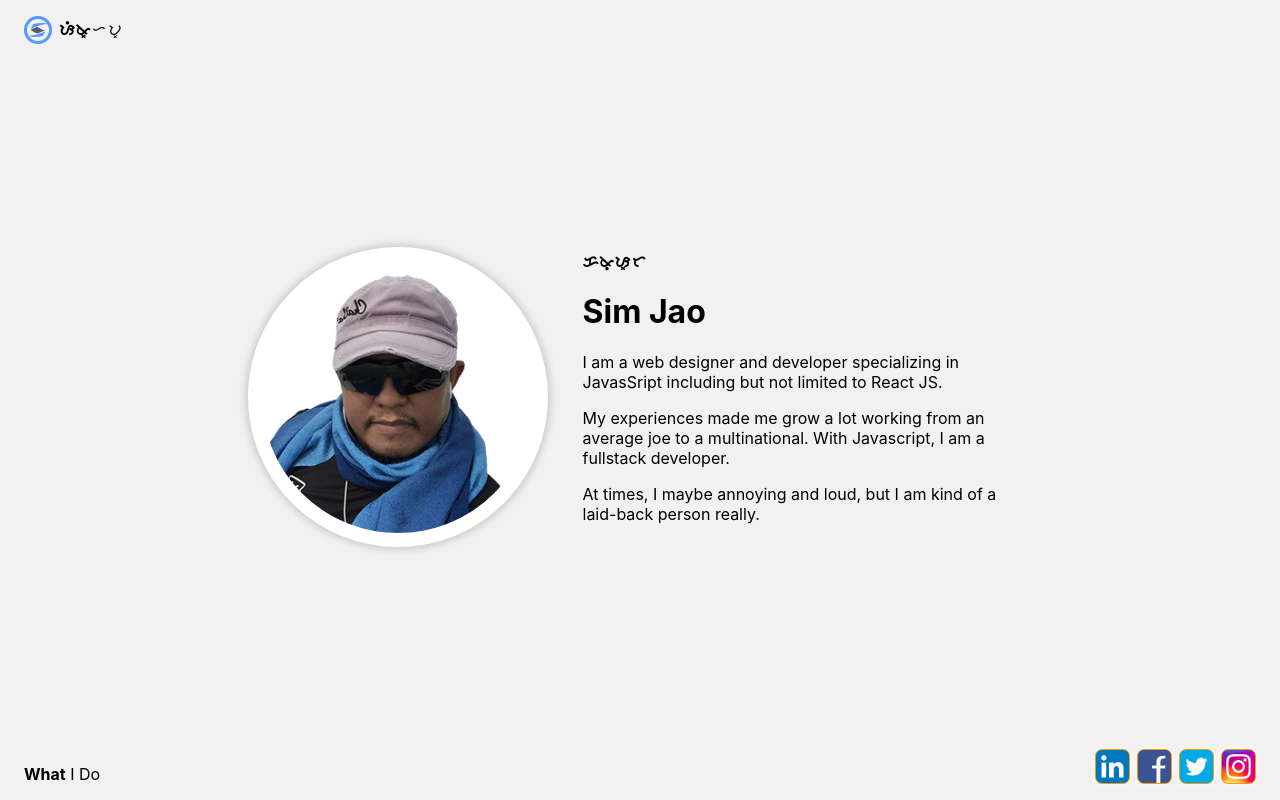
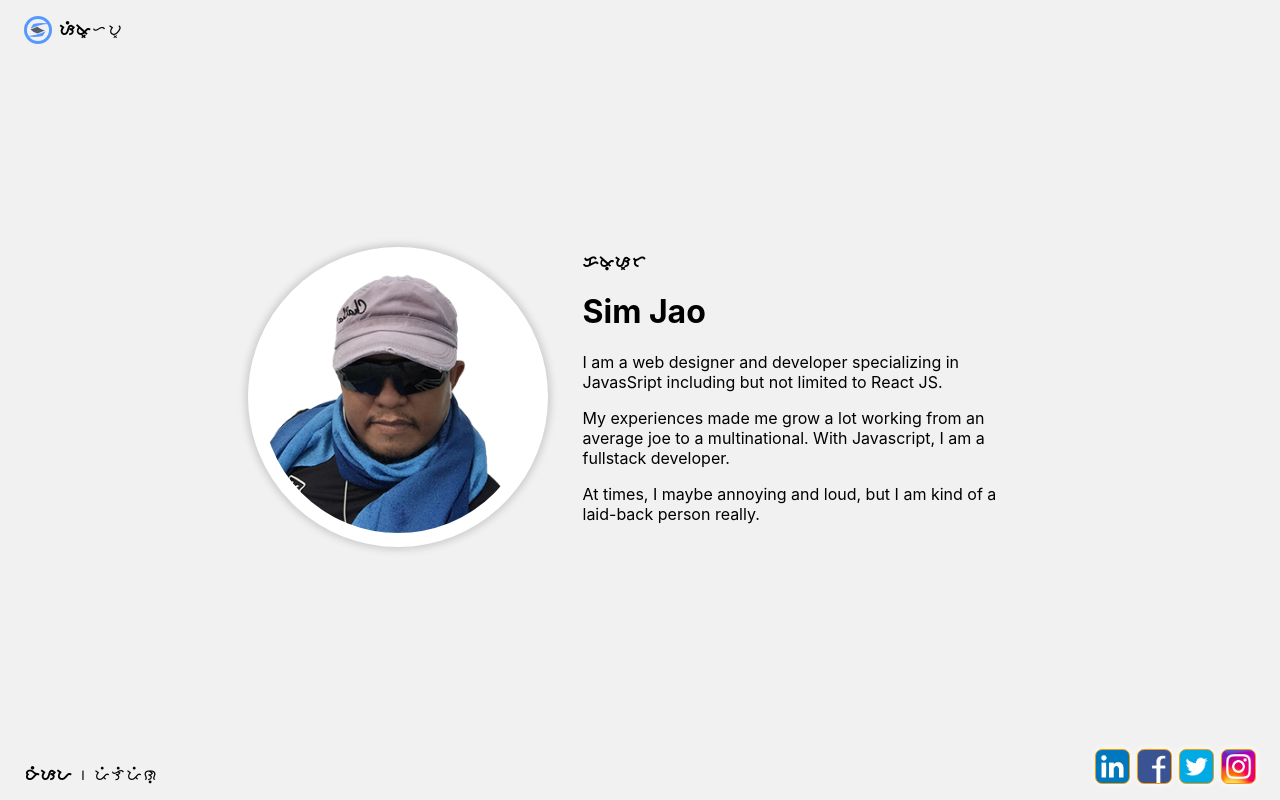
Before and after one commit to jaosimt/portfolio, a React (Create React App) app: page / in a window 1280 px wide. Built offline with nearby package versions, Linux system fonts and the light colour scheme.

Commit message:
* updated footer notes

```diff
--- a/src/App.js
+++ b/src/App.js
@@ -31,7 +31,7 @@ function App() {
 				</div>
 			</div>
 			<div className="footer">
-				<span><strong>What</strong> I Do</span>
+				<span className="bybyn"><strong>ᜊᜒᜐᜌ</strong>&nbsp;|&nbsp;ᜉᜒᜎᜒᜉᜒᜈᜓ</span>
 				<SocialMediaLinks />
 			</div>
 		</div>
```
